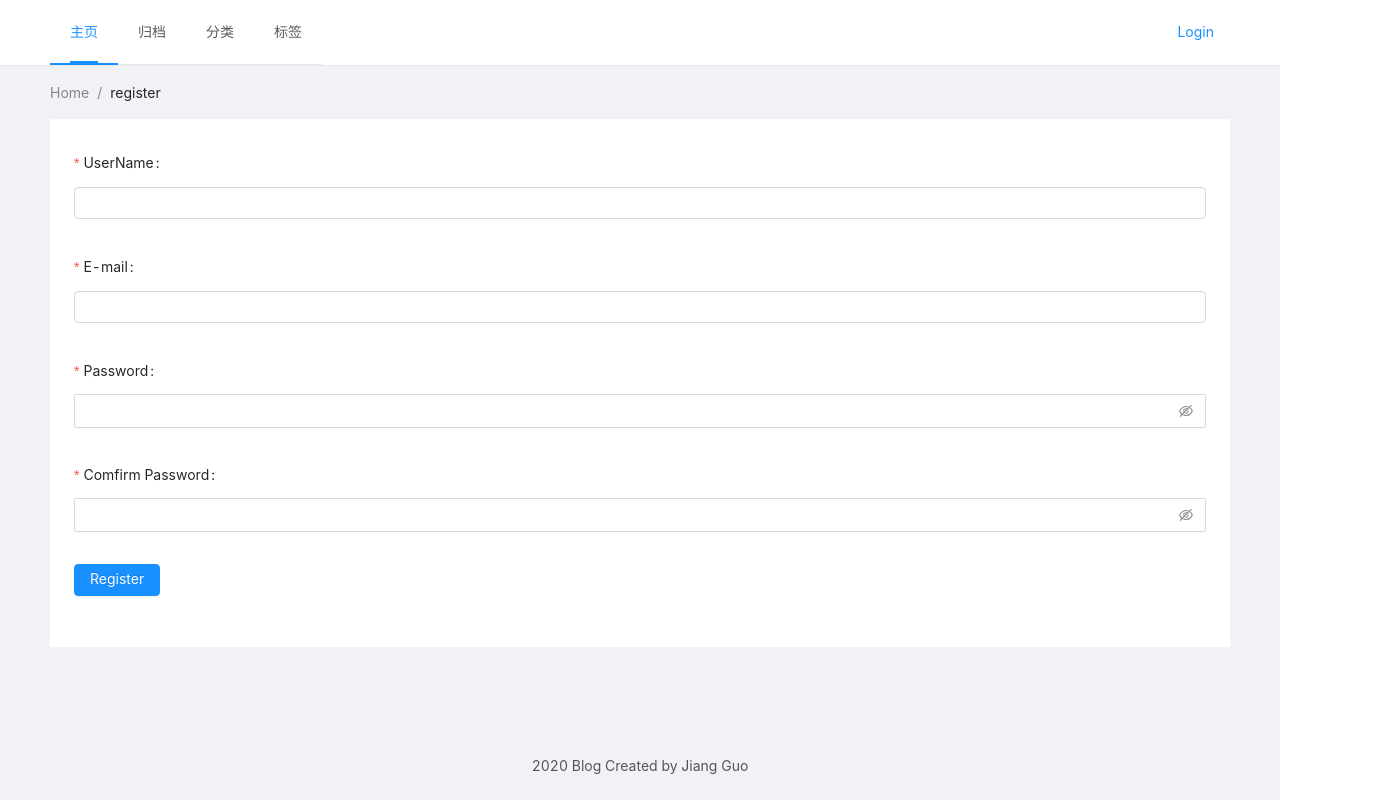
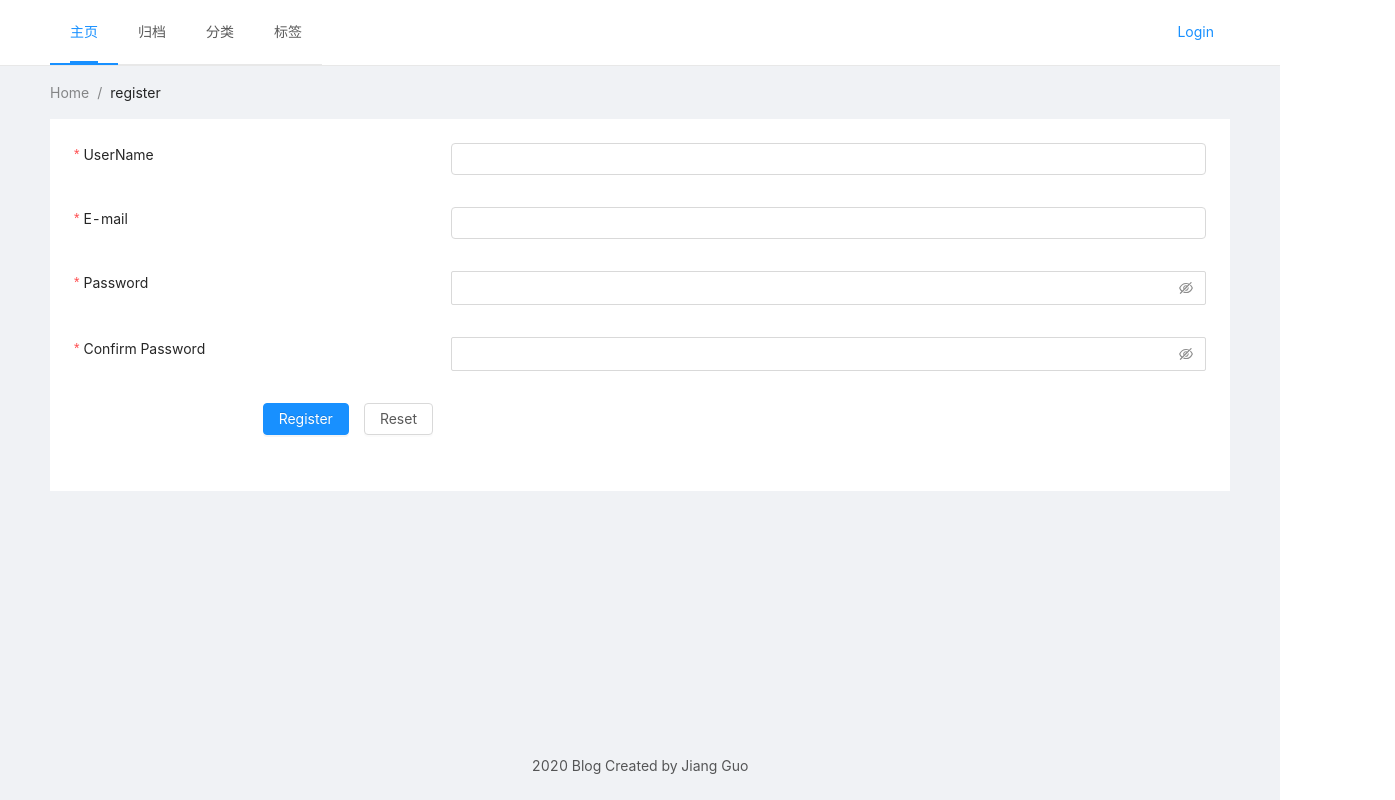
Before and after one commit to shitamachi/blog-front-end, a React (Create React App) app: page /register in a window 1280 px wide. Shown: the whole page, 1395 px wide, since content can reach past the window. Built offline with nearby package versions, Linux system fonts and the light colour scheme; no server answers; what @ant-design/compatible would draw is missing.

Commit message:
add register feature

```diff
--- a/src/api/api.ts
+++ b/src/api/api.ts
@@ -124,8 +124,10 @@ export const signUp = async (username: string, password: string, email: string):
     }
 }
 
-export const verifyCode = async (token: string, code: string) => {
-    let rep: AxiosResponse<Response<{ token: string, code: string }>> = await Axios.post(VERIFY_ACCOUNT_URL, { token: token, code: code })
+export const verifyCode = async (username: string, email: string, code: string) => {
+    let rep: AxiosResponse<Response<string>> = await Axios.post(VERIFY_ACCOUNT_URL,
+        { username: username, email: email, code: code }
+    )
     return rep.data
 }
 
--- a/src/components/MainContent.tsx
+++ b/src/components/MainContent.tsx
@@ -69,7 +69,7 @@ class MainContent extends React.Component<IMainContentProps> {
                         <Route exact path="/login" component={SignIn} />
                         <Route exact path="/register" component={SignUp} />
                         <Route exact path="/register/verify" render={props => (
-                            <VerifyEmail {...props} token={props.location.state} />
+                            <VerifyEmail {...props} registerUser={props.location.state as { name: string, email: string }} />
                         )} />
                         <Route path="/test" component={Test} />
                         {/* <Route path="*" component={NotFound}/> */}
--- a/src/pages/register/SignUp.tsx
+++ b/src/pages/register/SignUp.tsx
@@ -4,6 +4,8 @@ import { CallBackDataType, WrappedUserPasswordForm } from "@/components/UserPass
 import { Form, Input, Button, Modal } from "antd"
 import { FormInstance } from "antd/lib/form"
 import { history } from "@/reducers"
+
+export type RegisterUserType = { name: string, email: string }
 
 interface SignUpState {
     username: string
@@ -34,21 +36,35 @@ export class SignUp extends React.Component<{}, SignUpState> {
         console.log("sign up...")
         let rep = await signUp(username, password, email)
         if (rep.status === 200) {
-            localStorage.removeItem("verify_token")
-            const { token } = rep.data as { username: string, email: string, token: string }
-            localStorage.setItem("verify_token", token)
-            history.push("/register/verify", token)
+            history.push("/register/verify", { name: username, email: email })
         } else {
             this.warning(rep.message)
+            this.setState({ loading: false })
         }
     }
 
+    reset = () => {
+        this.formRef.current?.setFieldsValue({
+            username: "", password: "", email: "", confirm: "", loading: false
+        })
+    }
+
+    layout = {
+        labelCol: { span: 8 },
+        wrapperCol: { span: 16 },
+    };
+
+    tailLayout = {
+        wrapperCol: { offset: 4 },
+    };
 
     render() {
         const { loading } = this.state
 
         return (
             <Form
+                {...this.layout}
+                layout={"vertical"}
                 ref={this.formRef}
                 name="register"
                 onFinish={this.onFinish}
@@ -102,8 +118,8 @@ export class SignUp extends React.Component<{}, SignUpState> {
                     <Input.Password />
                 </Form.Item>
                 <Form.Item
-                    name="comfirm"
-                    label="Comfirm Password"
+                    name="confirm"
+                    label="Confirm Password"
                     rules={[
                         {
                             required: true,
@@ -121,9 +137,12 @@ export class SignUp extends React.Component<{}, SignUpState> {
                     ]}>
                     <Input.Password />
                 </Form.Item>
-                <Form.Item>
-                    <Button type="primary" htmlType="submit" loading={loading}>
+                <Form.Item {...this.tailLayout} >
+                    <Button type="primary" htmlType="submit" loading={loading} style={{ marginRight: "10px" }}>
                         Register
+                    </Button>
+                    <Button htmlType="button" onClick={this.reset} style={{ marginLeft: "5px" }}>
+                        Reset
                     </Button>
                 </Form.Item>
             </Form >
--- a/src/pages/register/VerifyEmail.tsx
+++ b/src/pages/register/VerifyEmail.tsx
@@ -2,24 +2,27 @@ import React, { useState, useEffect } from "react"
 import { Form, Result, Input, Button, Modal } from "antd"
 import { useHistory, useLocation } from "react-router-dom"
 import { verifyCode } from "@/api/api"
+import { RegisterUserType } from "./SignUp"
 
 
 interface VerifyEmailProps {
-    token?: string
+    registerUser: RegisterUserType
 }
 
 export const VerifyEmail: React.FC<VerifyEmailProps> = (props: VerifyEmailProps) => {
 
     const history = useHistory()
-    const location = useLocation<string>()
+    const location = useLocation<RegisterUserType | null>()
 
     const [resendButtonDisabled, setResendButtonDisabled] = useState(true)
     const [waitTime, setWaitTime] = useState(3)
     const [buttonText, setButtonText] = useState(`wait ${waitTime}s`)
-    const [token, setToken] = useState<string | null>(null)
+    const [registerUser, setRegisterUser] = useState<{ name: string, email: string } | null>(null)
 
     useEffect(() => {
-        setToken(localStorage.getItem("verify_token") === location.state ? location.state : null)
+        setRegisterUser(location.state)
+        console.log(registerUser);
+
         let interval: NodeJS.Timeout = setInterval(() => {
             if (waitTime === 0) {
                 clearInterval(interval)
@@ -51,8 +54,14 @@ export const VerifyEmail: React.FC<VerifyEmailProps> = (props: VerifyEmailProps)
     }
 
     const onFinish = async (value: { [name: string]: any }) => {
-        if (token !== null) {
-            let result = await verifyCode(token, value.code)
+        if (registerUser === null) {
+            Modal.error({
+                title: "oh,some thing happened",
+                content: 'you may need restart register',
+            });
+            return
+        }
+        let result = await verifyCode(registerUser.name, registerUser.email, value.code)
         if (result.status === 200) {
             Modal.success({
                 content: 'you have successfully register!',
@@ -60,12 +69,12 @@ export const VerifyEmail: React.FC<VerifyEmailProps> = (props: VerifyEmailProps)
                     history.push("/admin")
                 }
             });
+        } else {
+            Modal.error({
+                title: "oh,some thing happened",
+                content: result.message,
+            });
         }
-        }
-        Modal.warning({
-            title: "oh,some thing happened",
-            content: 'please try again',
-        });
     }
 
     const invaildTokenResult =
@@ -88,7 +97,7 @@ export const VerifyEmail: React.FC<VerifyEmailProps> = (props: VerifyEmailProps)
         <>
             {
                 //TODO do more check
-                props.token ?
+                props.registerUser.email ?
                     (<Result
                         title="you need to verify your email,please input code we just send to your email box"
                         extra={
```
Lines whose indentation alone changed are shown as unchanged.
